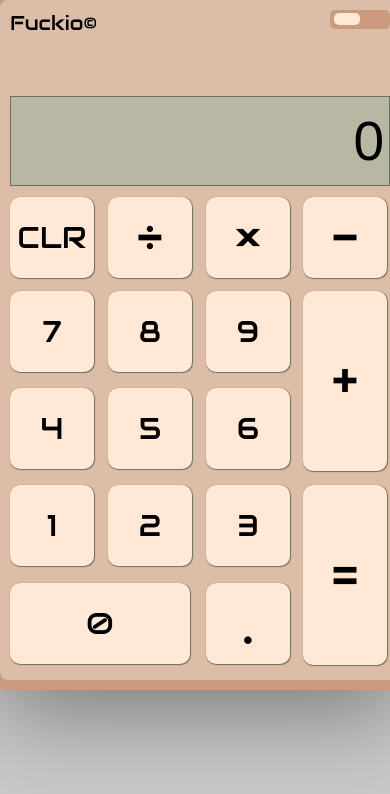
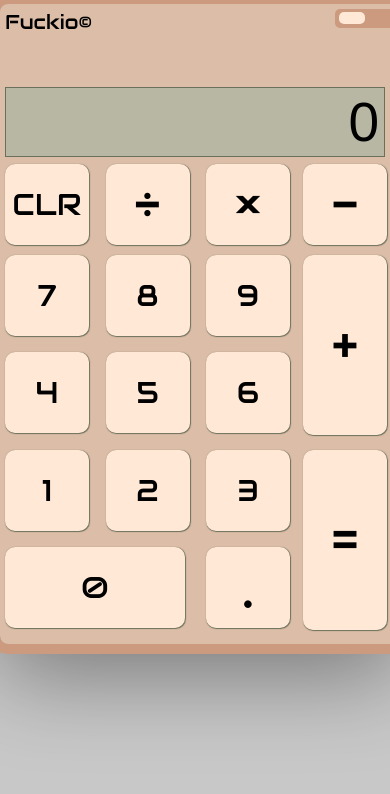
Before and after one commit to orzcode/calc, a plain HTML site: page index.html in a window 390 px wide. Drawn offline with Linux system fonts and the light colour scheme; a web font is replaced by a local one.

Commit message:
mobile sizing adjustment

```diff
--- a/styles.css
+++ b/styles.css
@@ -99,16 +99,14 @@ a {
 	align-items: end;
 	user-select: text;
 	max-width: 38rem;
-	min-height: 3.4rem;
-	max-height: 3.4rem;
+	height: 3rem;
 	overflow: hidden;
 }
 #display{
 	grid-area: dsp;
 	font-family: 'LCD', sans-serif;
 	font-size: 5.5rem;
-	min-height: 9rem;
-	max-height: 9rem;
+	height: 7rem;
 	width: 38rem;
 	display:inline-block;
 	overflow: hidden;
@@ -126,6 +124,35 @@ a {
 	/* background-color: #87CEFA; */
 }
 
+/*---*/
+#one{
+	grid-area: one;
+}
+#two{
+	grid-area: two;
+}
+#three{
+	grid-area: three;
+}
+#four{
+	grid-area: four;
+}
+#five{
+	grid-area: five;
+}
+#six{
+	grid-area: six;
+}
+#seven{
+	grid-area: seven;
+}
+#eight{
+	grid-area: eight;
+}
+#nine{
+	grid-area: nine;
+}
+/*---*/
 
 #clr{
 	grid-area: clr;
@@ -252,6 +279,10 @@ footer{
 @media all and (max-width: 768px) {
 	#calculator{
 		margin: auto;
+		height: 64rem;
+		gap: 0.5rem;
+		padding: 0.5rem;
+		margin-top: 0.4rem;
 	};
 }
 
@@ -259,4 +290,11 @@ footer{
 	footer{
 		display: block;
 	};
+	#display{
+		height: 9rem;
+	}
+	#memory{
+		height: 3.4rem;
+	}
 }
+/*-- For some reason, the heights needed to be done in reverse...
```
